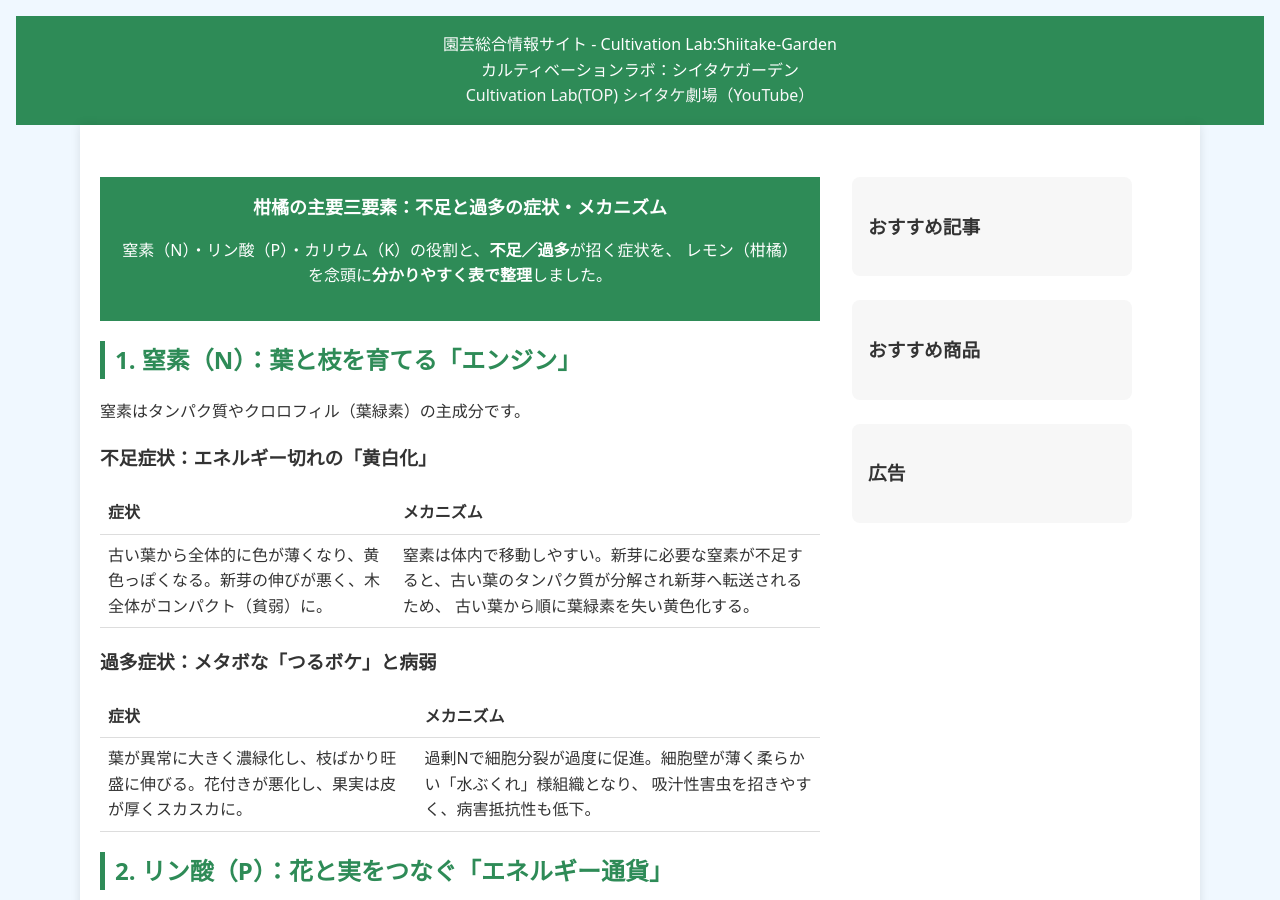
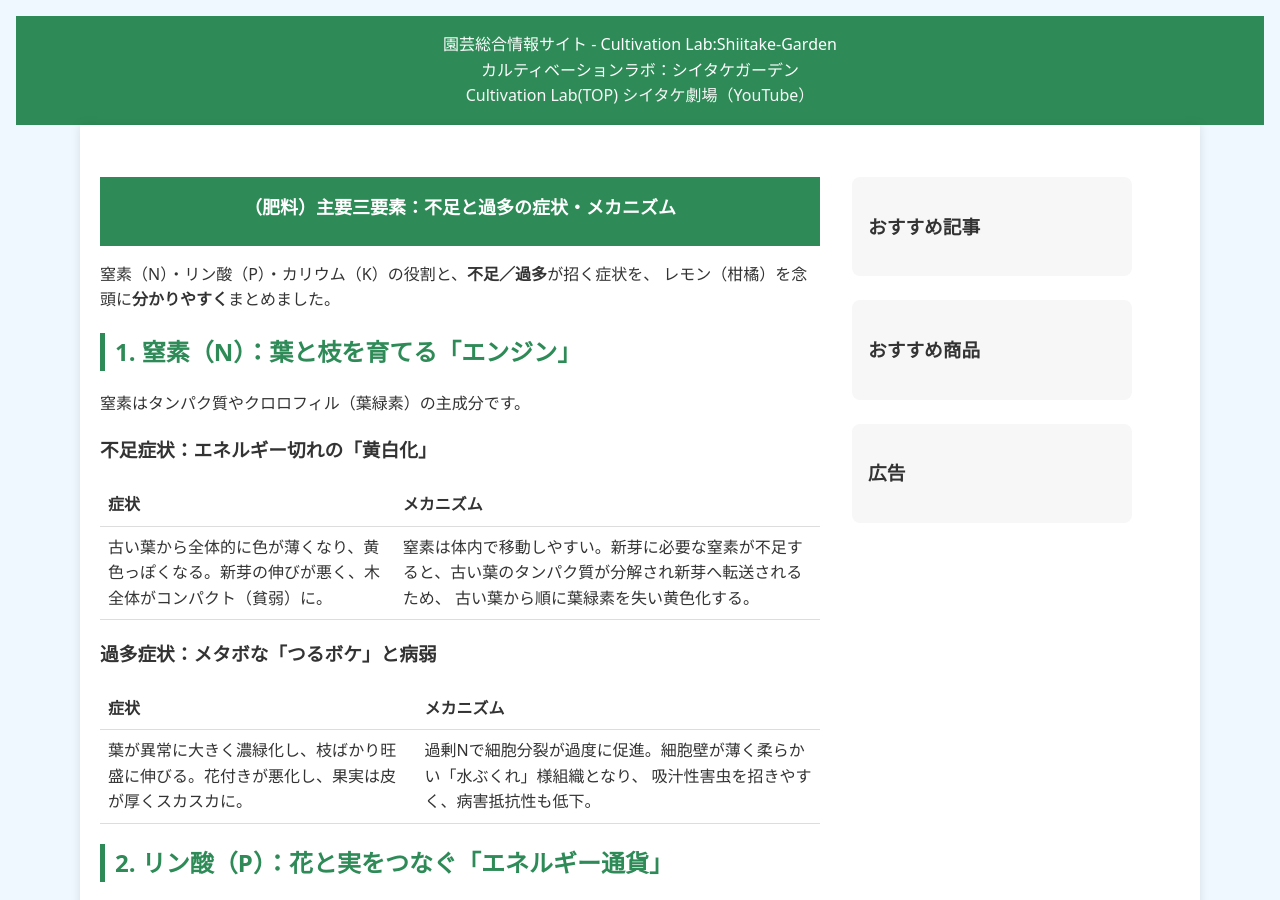
Before and after one commit to shiitake-garden/shiitake-garden.github.io, a Jekyll site: the page built from column/column_hiryou_kankitu.html, in a window 1280 px wide and 900 px high. Built offline with Jekyll 4.4.1, drawn with Linux system fonts in a browser that asks for light colours.

Commit message:
Update column_hiryou_kankitu.html

```diff
--- a/column/column_hiryou_kankitu.html
+++ b/column/column_hiryou_kankitu.html
@@ -14,13 +14,12 @@ title: カルティベーションラボ
 
 
 <header>
-      <h1>柑橘の主要三要素：不足と過多の症状・メカニズム</h1>
+      <h1>（肥料）主要三要素：不足と過多の症状・メカニズム</h1>
+    </header>
       <p class="lead">
         窒素（N）・リン酸（P）・カリウム（K）の役割と、<strong>不足／過多</strong>が招く症状を、
-        レモン（柑橘）を念頭に<strong>分かりやすく表で整理</strong>しました。
+        レモン（柑橘）を念頭に<strong>分かりやすく</strong>まとめました。
       </p>
-    </header>
-
     <!-- 1. 窒素（N） -->
     <section id="nitrogen">
       <h2>1. 窒素（N）：葉と枝を育てる「エンジン」</h2>
```
